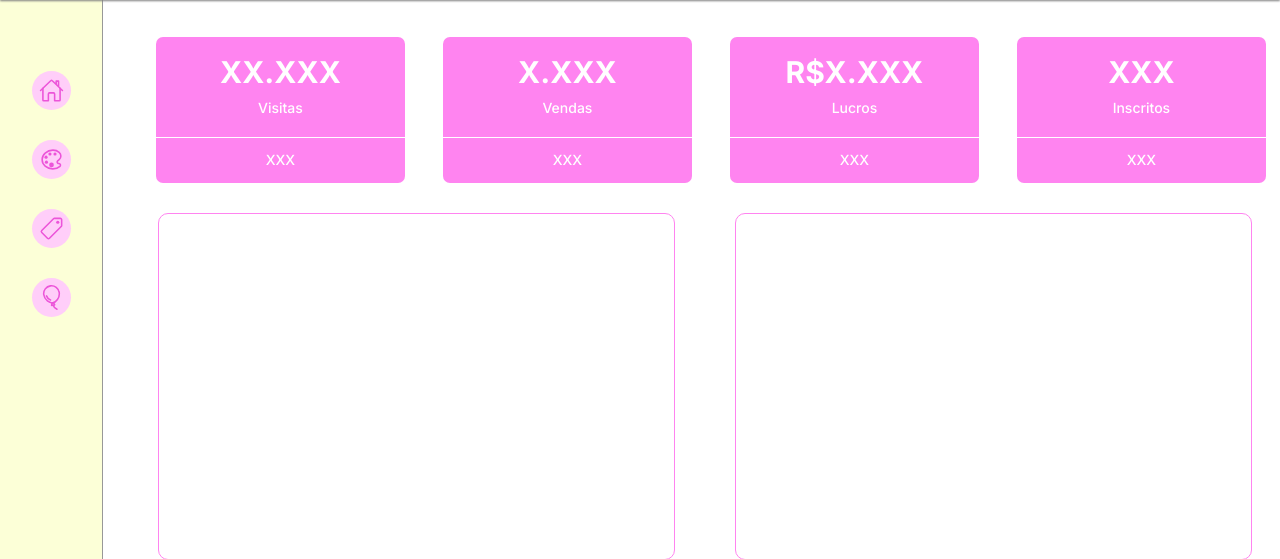
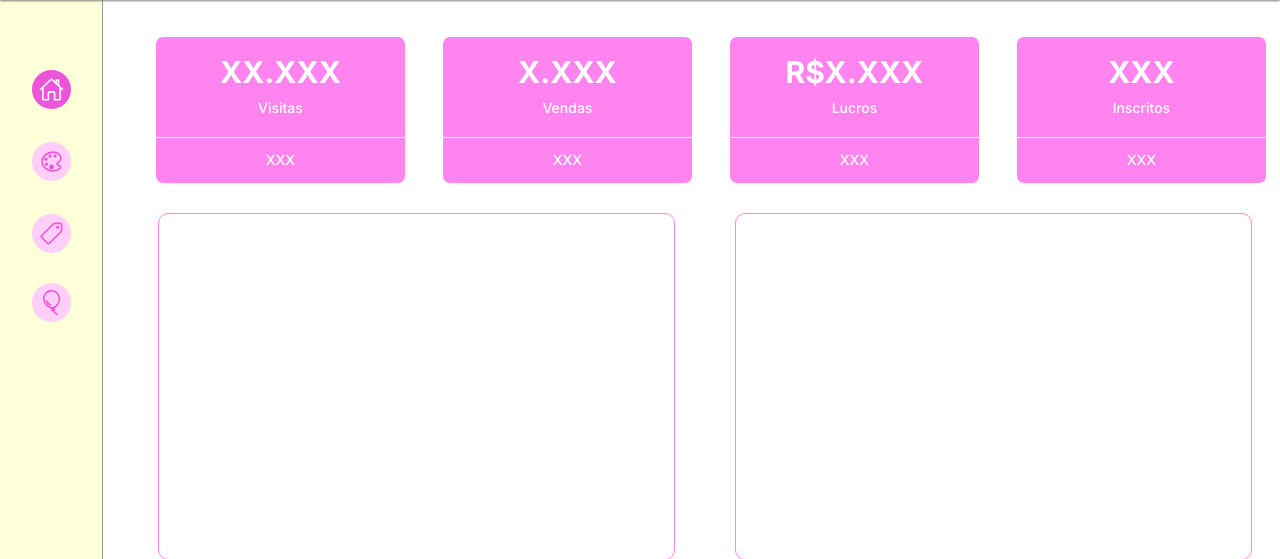
Before and after one commit to Vinescle/Tcc-cherry-blossom, a PHP site: page /homeAdm.php in a window 1280 px wide; the page is wider, and only the part inside the window is pictured. Shown: the part 48-607 px from the top of that part. Run offline with PHP 8.4, Linux system fonts and the light colour scheme.

Commit message:
Hover dos icones de adm, botoes com modo selecionado de adm e links dos botoes adicionados

```diff
--- a/Componentes/menuAdm.php
+++ b/Componentes/menuAdm.php
@@ -27,9 +27,10 @@
 <body>
 <div class="menu">
     <div class="icones-principais">
-        <ion-icon name="home-outline" class="icones-menu"></ion-icon>
+        <a href="./homeAdm.php"><ion-icon name="home-outline" id="home" class="icones-menu"></ion-icon></a>
 
-        <ion-icon name="color-palette-outline" class="icones-menu"></ion-icon>
+        <a href="./homeAdmGerencia.php"><ion-icon name="color-palette-outline" id="color-palette" class="icones-menu"></ion-icon></a>
+
 
         <ion-icon name="pricetag-outline" class="icones-menu"></ion-icon>
 
--- /dev/null
+++ b/Js-homeAdm/verificaIconPagina.js
@@ -0,0 +1,10 @@
+const input = document.getElementById('pagina-verificacao');
+const valorPagina = input.getAttribute('value');
+
+if(valorPagina == 2){
+    const icon = document.getElementById('color-palette');
+    icon.classList.add('icone-selecionado');
+}else if(valorPagina == 1){
+    const icon = document.getElementById('home');
+    icon.classList.add('icone-selecionado');
+}
--- a/homeAdm.php
+++ b/homeAdm.php
@@ -94,6 +94,11 @@
             border: solid 1px #FF84F0;
             border-radius: 10px;
         }
+
+        .icone-selecionado{
+            background-color: #EC55D9;
+            color: #FFFFFF;
+        }
     </style>
 </head>
 
@@ -154,7 +159,9 @@
             </div>
         </div>
     </div>
+    <input type="text" value="1" id="pagina-verificacao" style="display:none;">
 
+    <script src="./Js-homeAdm/verificaIconPagina.js"></script>
     <script type="module" src="https://unpkg.com/ionicons@5.5.2/dist/ionicons/ionicons.esm.js"></script>
     <script nomodule src="https://unpkg.com/ionicons@5.5.2/dist/ionicons/ionicons.js"></script>
 </body>
```
Also changed, not shown: homeAdmGerencia.php (+7 -0 lines).
